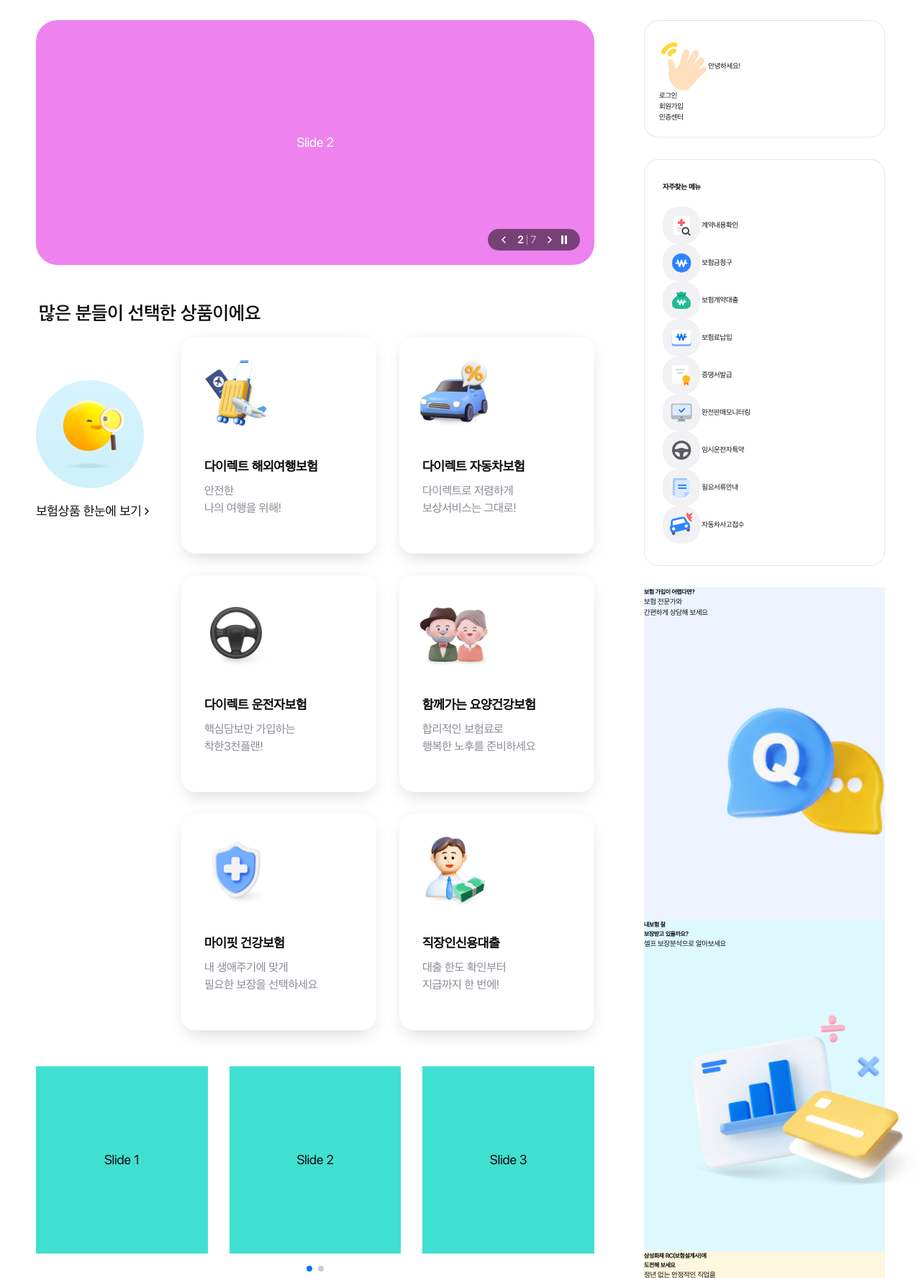
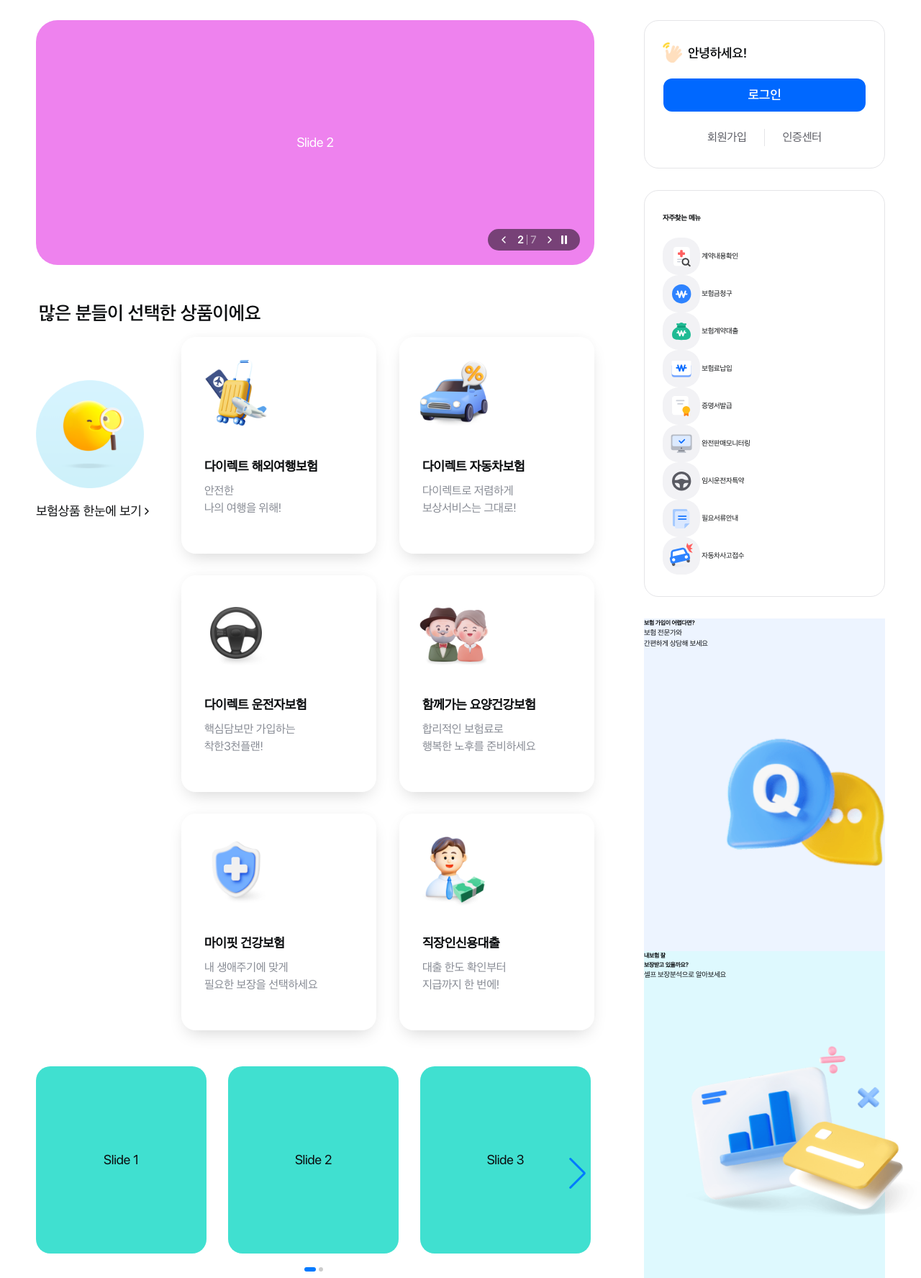
Before and after one commit to 9ouo9pp/samsungfire-clone, a plain HTML site: page index.html in a window 1280 px wide. Shown: the part 135-1910 px from the top of the page at 72% size. Drawn offline with nearby package versions, Linux system fonts and the light colour scheme.

Commit message:
feat:m= main-left sw-card 영역 스와이퍼 기능 구현

```diff
--- a/css/header/header.css
+++ b/css/header/header.css
@@ -123,6 +123,23 @@
  /* align-items: center; */
 }
 .gnb ul li {
+ position: relative;
+}
+.gnb ul li::after {
+ content: "";
+ position: absolute;
+ top: 79px;
+ left: 50%;
+ transform: translateX(-50%);
+ transform-origin: center;
+ display: block;
+ width: 0;
+ height: 3px;
+ background-color: #0b0d0f;
+ transition: all 0.3s;
+}
+.gnb ul li:hover::after {
+ width: 100%;
 }
 .gnb ul li a {
  height: 100%;
--- a/css/main/main.css
+++ b/css/main/main.css
@@ -16,7 +16,8 @@
 }
 .main-left {
  position: relative;
- width: 776px;
+ width: 100%;
+ max-width: 776px;
 }
 /* 로그인 메뉴 모바일 */
 .login-wrap-mb {
@@ -139,6 +140,57 @@
  border-radius: 2rem;
  border: 1px solid #e5e5e8;
 }
+.login-wrap .hello {
+ position: relative;
+ padding: 0 0.4rem;
+ margin-bottom: 2rem;
+ display: flex;
+ gap: 0.8rem;
+}
+.login-wrap .hello img {
+ width: 28px;
+ height: 28px;
+ object-fit: contain;
+}
+.login-wrap .hello span {
+ font-family: "SS-bold";
+ font-size: 1.8rem;
+ line-height: 3rem;
+}
+.login-wrap .btn {
+ position: relative;
+ padding: 0 0.6rem;
+}
+.login-wrap .btn a {
+ padding: 1.3rem 1.6rem;
+ display: flex;
+ justify-content: center;
+ align-items: center;
+ background-color: #0068ff;
+ font-family: "SS-bold";
+ font-size: 1.8rem;
+ color: #fff;
+ line-height: 2rem;
+ border-radius: 1.2rem;
+}
+.login-wrap .etc {
+ position: relative;
+ margin-top: 2.4rem;
+ padding-bottom: 1rem;
+ display: flex;
+ justify-content: center;
+ gap: 2.4rem;
+}
+.login-wrap .etc li {
+}
+.login-wrap .etc li:last-child {
+ padding-left: 2.5rem;
+ border-left: 1px solid #e5e5e8;
+}
+.login-wrap .etc li a {
+ font-size: 1.6rem;
+ color: #5a5b63;
+}
 .shortcut-wrap {
  position: relative;
  margin-top: 3rem;
@@ -154,3 +206,13 @@
  position: relative;
  margin-top: 3rem;
 }
+
+@media screen and (max-width: 1219px) {
+ .main-left {
+  width: 100%;
+  max-width: 100%;
+ }
+ .main-right {
+  display: none;
+ }
+}
--- a/css/main/sw-card.css
+++ b/css/main/sw-card.css
@@ -10,26 +10,73 @@
  width: 100%;
  height: 100%;
 }
-
+.sw-card .swiper-wrapper {
+ margin-bottom: 2.2rem;
+}
 .sw-card .swiper-slide {
  width: 237px;
  height: 260px;
- margin-bottom: 2.2rem;
  text-align: center;
  font-size: 18px;
  background: turquoise;
  display: flex;
  justify-content: center;
  align-items: center;
+ border-radius: 2rem;
+ /* flex: 0; */
 }
-
 .sw-card .swiper-slide img {
  display: block;
  width: 100%;
  height: 100%;
  object-fit: cover;
 }
-
 .sw-card .swiper-pagination {
  position: relative;
 }
+.sw-card .swiper-pagination-bullet {
+ width: 6px;
+ height: 6px;
+ /* border-radius: 3px; */
+}
+.sw-card .swiper-pagination-bullet-active {
+ margin: 0 !important;
+ width: 16px;
+ border-radius: 3px;
+}
+.sw-card .swiper-button-disabled {
+ opacity: 0;
+}
+
+@media screen and (max-width: 1219px) {
+ .sw-card .swiper-slide {
+  width: 200px !important;
+  /* margin: 0 30px !important; */
+ }
+ .sw-card .swiper-slide:first-child {
+  /* margin-left: 0 !important; */
+ }
+ .sw-card .swiper-slide:last-child {
+  /* margin-right: 0 !important; */
+ }
+ .sw-card .swiper-wrapper {
+  justify-content: space-between;
+ }
+ .sw-card .swiper-button-next {
+  opacity: 0;
+ }
+ .sw-card .swiper-button-prev {
+  opacity: 0;
+ }
+}
+@media screen and (max-width: 767px) {
+ .sw-card .swiper-slide {
+  opacity: 0.5;
+  transform: scale(0.8);
+  transition: all 0.2s ease-in-out;
+ }
+ .sw-card .swiper-slide-active {
+  opacity: 1;
+  transform: scale(1);
+ }
+}
--- a/index.html
+++ b/index.html
@@ -349,6 +349,8 @@
          <div class="swiper-slide">Slide 4</div>
         </div>
         <div class="swiper-pagination"></div>
+        <div class="swiper-button-next"></div>
+        <div class="swiper-button-prev"></div>
        </div>
       </div>
 
--- a/js/swCard.js
+++ b/js/swCard.js
@@ -1,8 +1,32 @@
 const swCard = new Swiper(".sw-card", {
- slidesPerView: 3,
+ // 기본값
+ centeredSlides: false,
+ slidesPerView: "auto",
  spaceBetween: 30,
  pagination: {
   el: ".swiper-pagination",
   clickable: true,
  },
+ navigation: {
+  nextEl: ".swiper-button-next",
+  prevEl: ".swiper-button-prev",
+ },
+ //  반응형
+ breakpoints: {
+  // window.width >= 0
+  0: {
+   centeredSlides: true,
+   spaceBetween: 20,
+  },
+  // window.width >= 768
+  768: {
+   centeredSlides: false,
+   spaceBetween: 30,
+  },
+  // window.width >= 1220
+  1220: {
+   centeredSlides: false,
+   spaceBetween: 30,
+  },
+ },
 });
```
Also changed, not shown: 1 other file.
